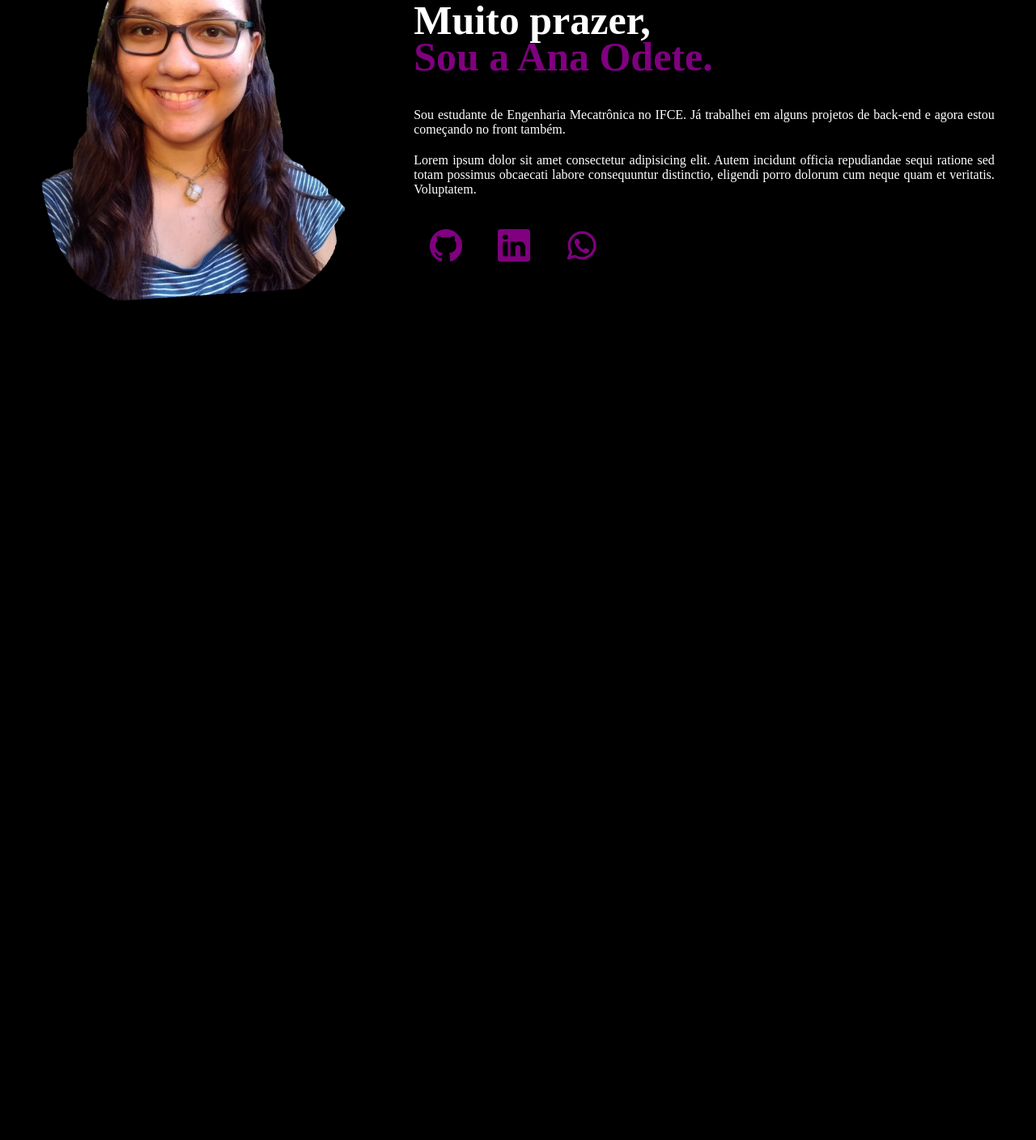
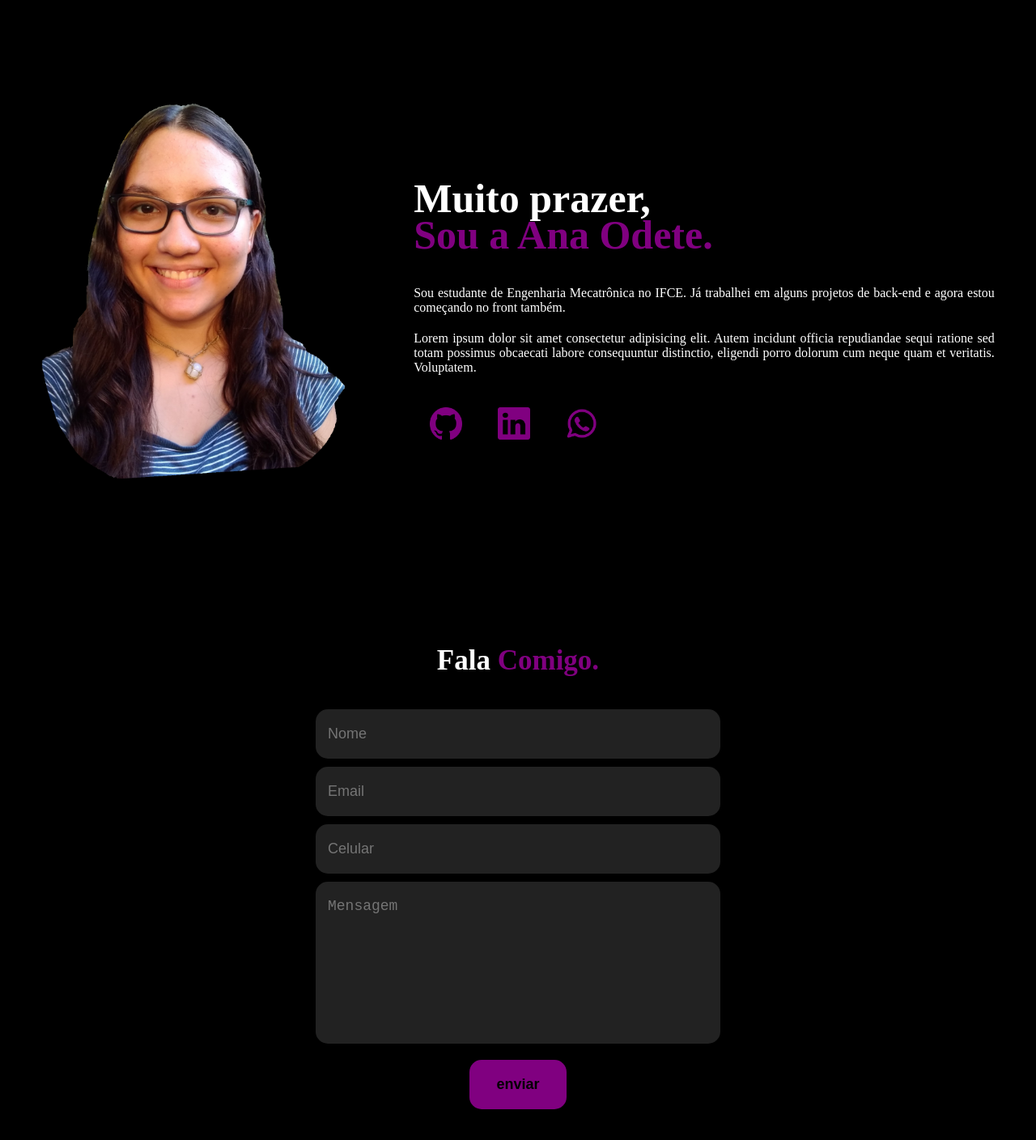
Before and after one commit to anaods/meu_portfolio, a plain HTML site: page index.html in a window 1280 px wide. Shown: the part 1148-2556 px from the top of the page at 81% size. Before the commit the page ends 1644 px from the top, so only its background shows below. Drawn offline with nearby package versions, Linux system fonts and the light colour scheme.

Commit message:
[#] formulario e pagina secreta

```diff
--- a/index.html
+++ b/index.html
@@ -18,7 +18,7 @@
     <header>
         <div class="interface">
             <div class="logo">
-                <a href="#">
+                <a href="pagina_secreta.html">
                     <img src="images/minha_logo.jpeg" alt="Logo" style="width: 100px; height: 100px; border-radius: 40%;">
                 </a>
             </div><!--logo-->
@@ -26,7 +26,7 @@
                 <ul>
                     <li><a href="#">Início</a></li>
                     <li><a href="#">Especialidades</a></li>
-                    <li><a href="#">Projetos</a></li>
+                    <li><a href="teste.html">Projetos</a></li>
                     <li><a href="#">Sobre</a></li>
                 </ul>
             </nav>
@@ -162,6 +162,20 @@
                 </div><!--flex-->
             </div><!--interface-->
         </section><!--sobre-->
+
+        <section class="formulario">
+            <div class="interface">
+                <h2 class="titulo">Fala <span>Comigo.</span></h2>
+
+                <form action="">
+                    <input type="text" placeholder="Nome" required>
+                    <input type="text" placeholder="Email" required>
+                    <input type="text" placeholder="Celular">
+                    <textarea name="" id="" placeholder="Mensagem" required></textarea>
+                    <div class="btn-enviar"><input type="submit" value="enviar"></div>
+                </form>
+            </div>
+        </section>
     </main>
 </body>
 </html>
--- a/style.css
+++ b/style.css
@@ -122,7 +122,7 @@ section.topo-do-site .flex{
 /* Estilo das Minhas Stacks */
 
 section.minhas-stacks{
-    padding: 40px 4%;
+    padding: 150px 4%;
 }
 
 section.minhas-stacks .icones{
@@ -222,3 +222,54 @@ section.sobre .txt-sobre img{
 section.sobre .txt-sobre img:hover{
     transform: scale(1.05);
 }
+
+/* Estilo do formulario */
+
+section.formulario{
+    padding: 80px 4%;
+}
+
+form{
+    max-width: 500px;
+    margin: 40px auto 0 auto;
+    display: flex;
+    justify-content: center;
+    flex-direction: column;
+    gap: 10px;
+}
+
+form input, form textarea{
+    width: 100%;
+    background-color: #222222;
+    border: 0;
+    outline: 0;
+    padding: 20px 15px;
+    border-radius: 15px;
+    color: white;
+    font-size: 18px;
+}
+
+form textarea{
+    resize: none;
+    max-height: 250px;
+    min-height: 200px;
+}
+
+form .btn-enviar{
+    margin-top: 10px;
+    text-align: center;
+}
+
+form .btn-enviar input{
+    width: 120px;
+    background-color: purple;
+    color: #000;
+    font-weight: 700;
+    cursor: pointer;
+    transition: .2s;
+}
+
+form .btn-enviar input:hover{
+    box-shadow: 0px 0px 8px purple;
+    transform: scale(1.05);
+}
```
Also changed, not shown: pagina_secreta.html (added, +44 -0 lines).
